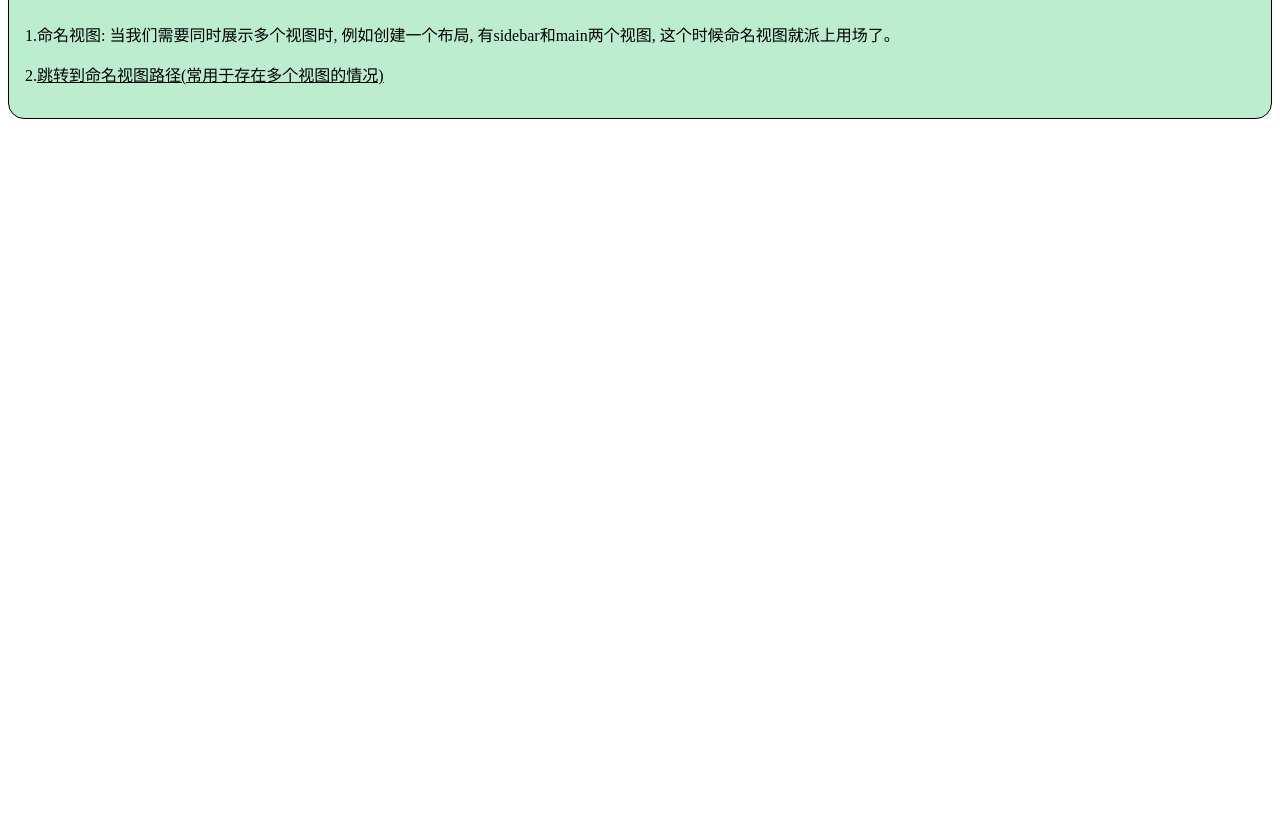
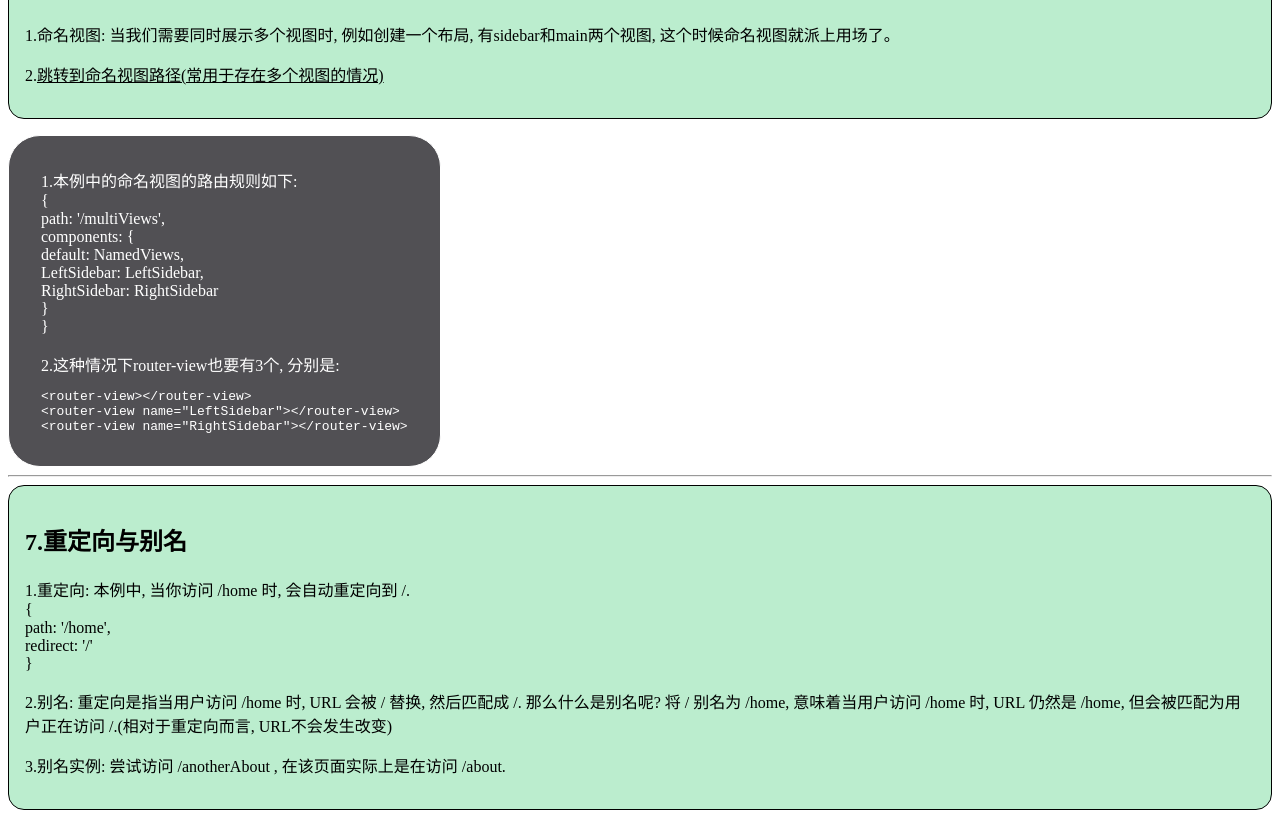
Before and after one commit to yl907/learning-vue, a Vue app in the folder 3_vue-router/: page / in a window 1280 px wide. Shown: the part 2580-3398 px from the top of the page. Before the commit the page ends 2707 px from the top, so only its background shows below. Built offline with nearby package versions, Linux system fonts and the light colour scheme.

Commit message:
add RedirectAndAlias in 3_vue-router/src/App.vue

```diff
--- a/3_vue-router/src/App.vue
+++ b/3_vue-router/src/App.vue
@@ -5,7 +5,12 @@
   export default {
     data() {
       return {
-        dataEggs
+        dataEggs,
+        templateIn6Multiviews: `
+<router-view></router-view>
+<router-view name="LeftSidebar"></router-view>
+<router-view name="RightSidebar"></router-view>
+`.trim()
       }
     },
     components: {
@@ -128,6 +133,36 @@
     <p>1.命名视图: 当我们需要同时展示多个视图时, 例如创建一个布局, 有sidebar和main两个视图, 这个时候命名视图就派上用场了。</p>
     <p>2.<router-link to="/multiViews">跳转到命名视图路径(常用于存在多个视图的情况)</router-link></p>
   </div>
+  <div class="summary">
+    <p>1.本例中的命名视图的路由规则如下: <br />
+      { <br />
+        path: '/multiViews', <br />
+        components: { <br />
+          default: NamedViews, <br />
+          LeftSidebar: LeftSidebar, <br />
+          RightSidebar: RightSidebar <br />
+        } <br />
+      }
+    </p>
+    <p>2.这种情况下router-view也要有3个, 分别是: <br />
+      <pre>{{ templateIn6Multiviews }}</pre>
+    </p>
+  </div>
+  <hr />
+  <!-- 7.重定向与别名 -->
+  <div class="box">
+    <h2>7.重定向与别名</h2>
+    <p>
+      1.重定向: 本例中, 当你访问 /home 时, 会自动重定向到 /. <br />
+      { <br />
+      path: '/home', <br />
+      redirect: '/' <br />
+      }
+    </p>
+    <p>2.别名: 重定向是指当用户访问 /home 时, URL 会被 / 替换, 然后匹配成 /. 那么什么是别名呢?
+  将 / 别名为 /home, 意味着当用户访问 /home 时, URL 仍然是 /home, 但会被匹配为用户正在访问 /.(相对于重定向而言, URL不会发生改变)</p>
+    <p>3.别名实例: 尝试访问 /anotherAbout , 在该页面实际上是在访问 /about. </p>
+  </div>
 
 
 </template>
--- a/3_vue-router/src/router/index.js
+++ b/3_vue-router/src/router/index.js
@@ -23,7 +23,8 @@ const routes = [
   },
   {
     path: '/about',
-    component: AboutView
+    component: AboutView,
+    alias: '/anotherAbout'
   },
   {
     // 使用':'来动态匹配具体的字符串，其中':id'表示一个动态字段(其可能是任何字符串)，我们称':id'为路径参数param。
@@ -84,6 +85,12 @@ const routes = [
       RightSidebar: RightSidebar
     }
   },
+  // 7.重定向和别名  7.Redirect and Alias
+  {
+    path: '/home',
+    redirect: '/'
+  },
+  // 7.1别名部分写在/about路由规则中
 
   // -1.404 Not Found(put this one at last, so it will match everything not match yet)
   {
```
Also changed, not shown: 1 other file (tests, documents, lock files or other folders).
